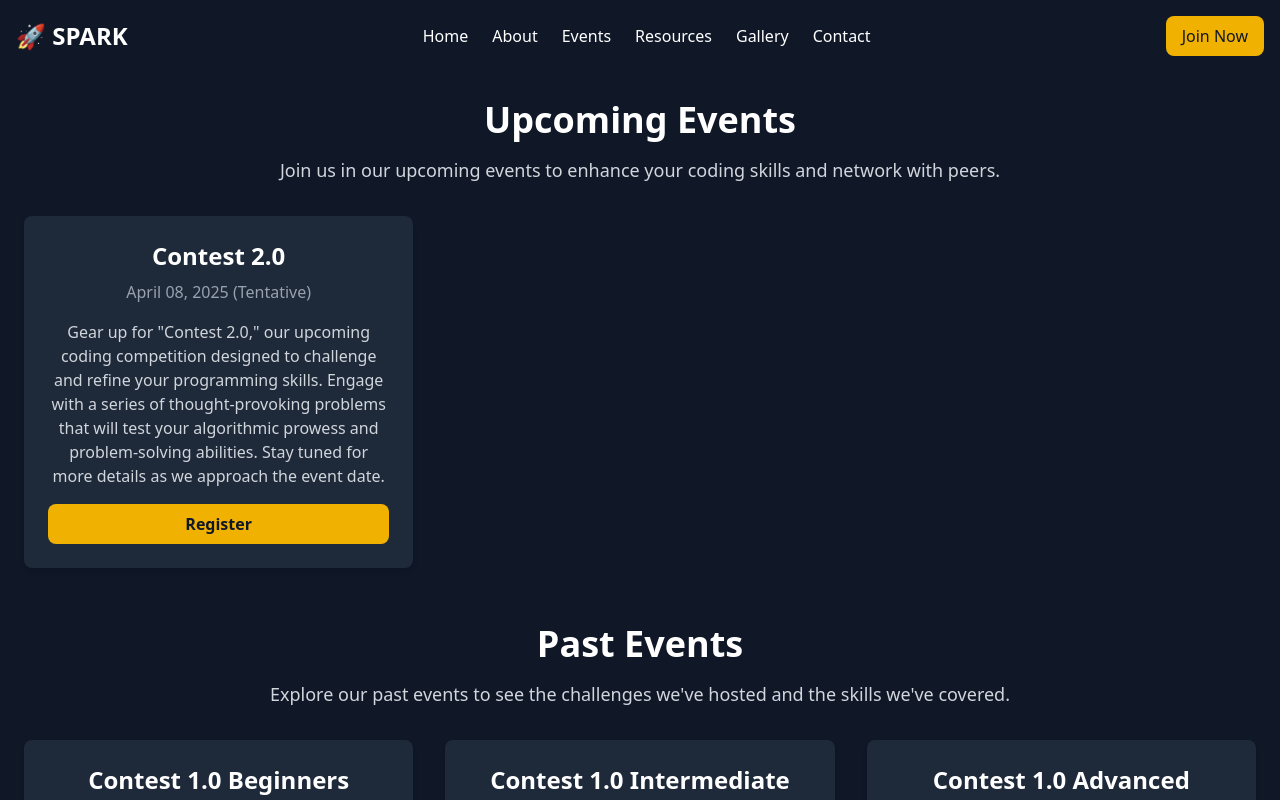
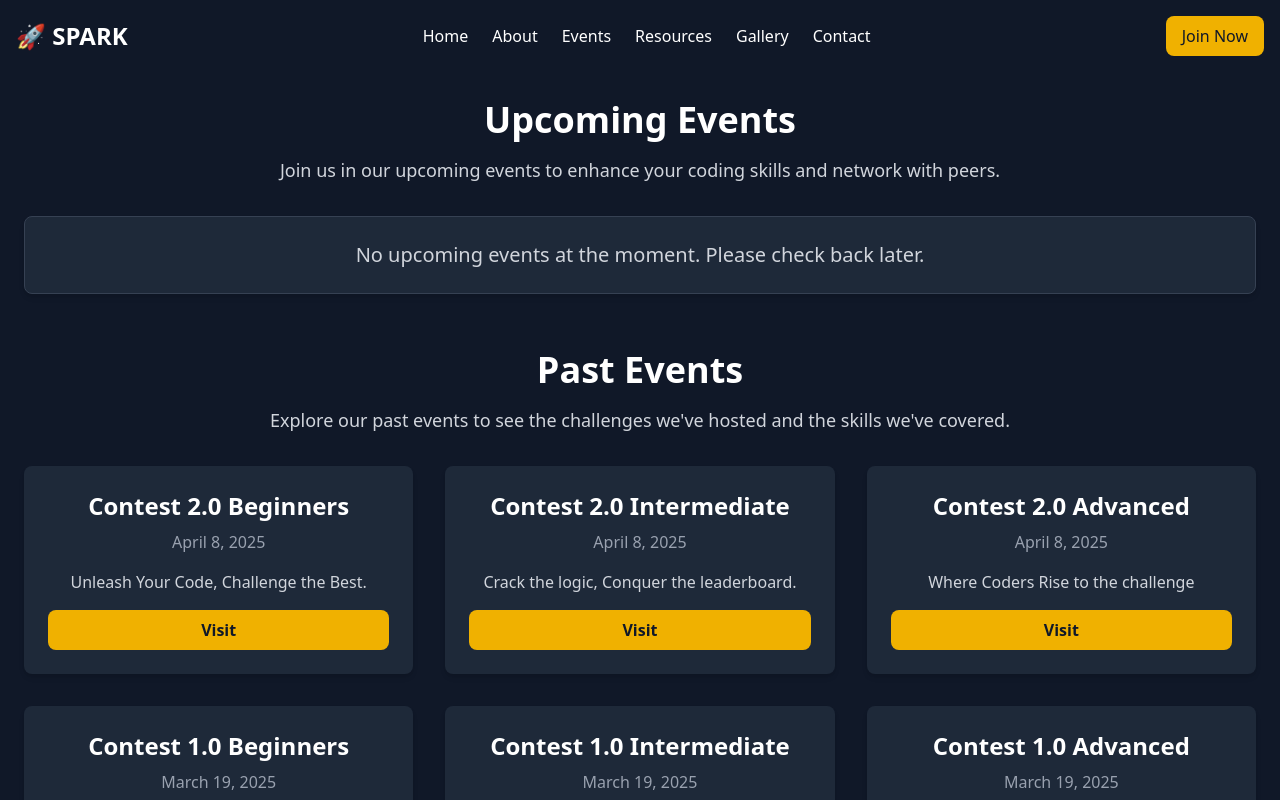
Before and after one commit to Ab3229/SPARK-MBM, a Next.js app: page /events in a window 1280 px wide. Shown: the top 800 px of the page. Built offline with nearby package versions, Linux system fonts and the light colour scheme.

Commit message:
update Events

```diff
--- a/src/app/events/page.tsx
+++ b/src/app/events/page.tsx
@@ -10,16 +10,40 @@ type Event = {
 
 const EventsPage = async () => {
   let events: Event[] = [
-    {
-      id: uuidv4(),
-      title: "Contest 2.0",
-      date: "April 08, 2025 (Tentative)",
-      description: `Gear up for "Contest 2.0," our upcoming coding competition designed to challenge and refine your programming skills. Engage with a series of thought-provoking problems that will test your algorithmic prowess and problem-solving abilities. Stay tuned for more details as we approach the event date. `,
-      link: "https://forms.gle/DaGTz5NFpBhq6czr7",
-    },
+    // {
+    //   id: uuidv4(),
+    //   title: "Contest 3.0",
+    //   date: "April 08, 2025 (Tentative)",
+    //   description: `Gear up for "Contest 2.0," our upcoming coding competition designed to challenge and refine your programming skills. Engage with a series of thought-provoking problems that will test your algorithmic prowess and problem-solving abilities. Stay tuned for more details as we approach the event date. `,
+    //   link: "/register",
+    // },
     // Add more upcoming events as needed
   ];
   let pastevents: Event[] = [
+    {
+      id: uuidv4(),
+      title: "Contest 2.0 Beginners",
+      date: "April 8, 2025",
+      description:
+        "Unleash Your Code, Challenge the Best.",
+      link: "https://www.hackerrank.com/sparkbeginner",
+    },
+    {
+      id: uuidv4(),
+      title: "Contest 2.0 Intermediate",
+      date: "April 8, 2025",
+      description:
+        "Crack the logic, Conquer the leaderboard.",
+      link: "https://www.hackerrank.com/sparkintermediate",
+    },
+    {
+      id: uuidv4(),
+      title: "Contest 2.0 Advanced",
+      date: "April 8, 2025",
+      description:
+        "Where Coders Rise to the challenge",
+      link: "https://www.hackerrank.com/sparkadvanced",
+    },
     {
       id: uuidv4(),
       title: "Contest 1.0 Beginners",
```
Also changed, not shown: src/app/about/page.tsx (+71 -2 lines).
